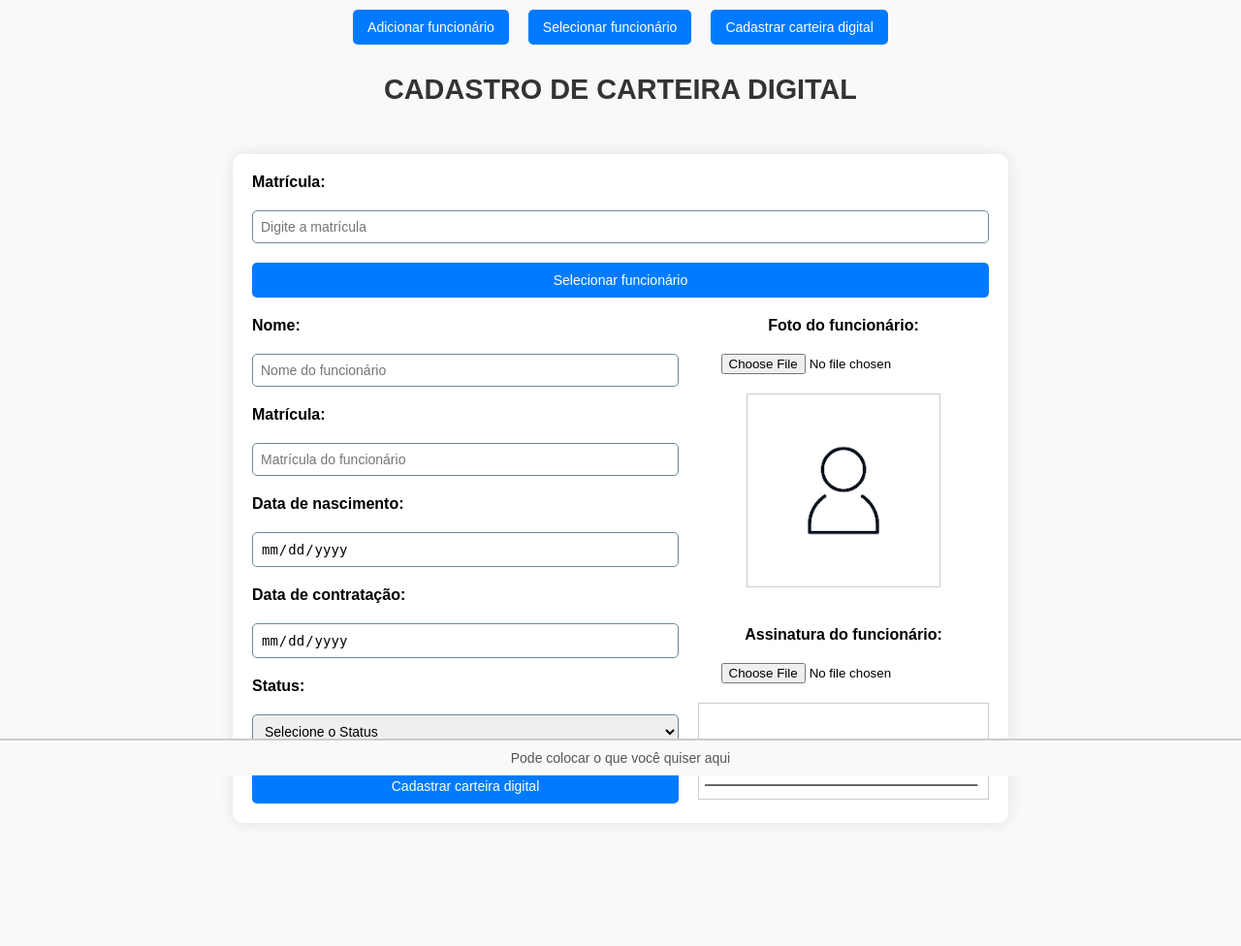
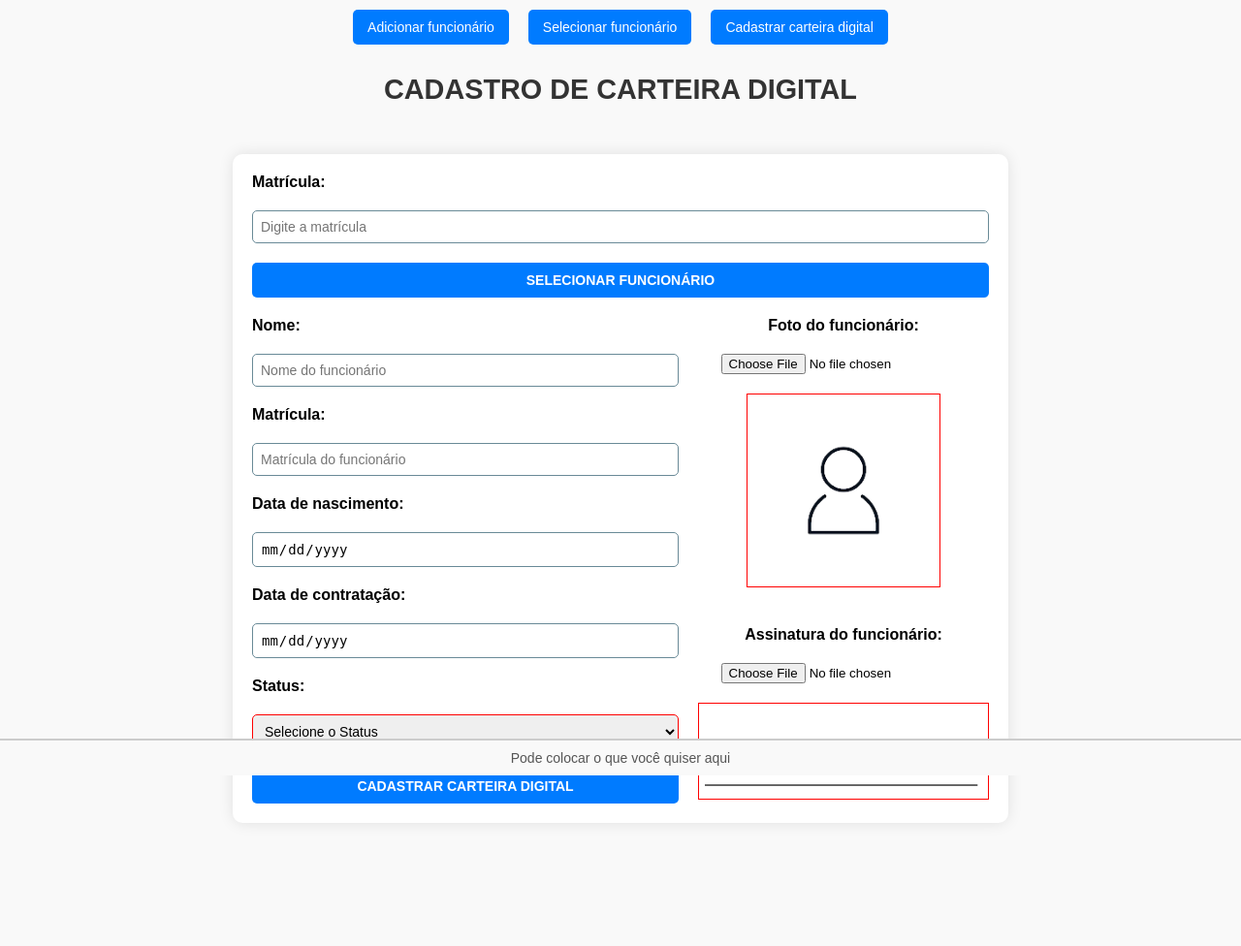
Before and after one commit to paulovarrone/CadastrosFuncionario, a Flask app: page /carteiradigital in a window 1280 px wide. Shown: the whole page at 97% size. Run offline with Flask 3, Linux system fonts and the light colour scheme.

Commit message:
estilos e cores

```diff
--- a/static/css/carteira.css
+++ b/static/css/carteira.css
@@ -102,7 +102,7 @@
   }
 
   #imgFoto, #imgAssinatura {
-    border: 1px solid #ccc;
+    border: 1px solid #ff0000;
     object-fit: cover;
   }
 
@@ -150,3 +150,7 @@
     font-weight: bold;
     font-size: 20px;
   }
+
+  #status {
+    border: 1px solid red;
+  }
--- a/templates/carteira.html
+++ b/templates/carteira.html
@@ -26,7 +26,7 @@
           <label for="matricula">Matrícula:</label>
           <input type="text" id="matricula" name="matricula" placeholder="Digite a matrícula" required value="{{ pessoa.matricula if pessoa else '' }}">
 
-          <button id="selectFuncionario" type="submit">Selecionar funcionário</button>
+          <button id="selectFuncionario" type="submit"><b>SELECIONAR FUNCIONÁRIO</b></button>
         </div>
       </form>
 
@@ -53,7 +53,7 @@
             <option value="Desligado">Desligado</option>
           </select>
 
-          <button id="cadastrarCarteirinha" type="submit">Cadastrar carteira digital</button>
+          <button id="cadastrarCarteirinha" type="submit"><b>CADASTRAR CARTEIRA DIGITAL</b></button>
         </div>
 
         <div class="photo-section">
--- a/templates/index.html
+++ b/templates/index.html
@@ -41,7 +41,7 @@
           <option value="Desligado">Desligado</option>
         </select>
 
-        <button id="cadastrarFuncionario" type="submit">Cadastrar</button>
+        <button id="cadastrarFuncionario" type="submit"><b>CADASTRAR FUNCIONÁRIO</b></button>
       </div>
 
       <div class="photo-section">
--- a/templates/select.html
+++ b/templates/select.html
@@ -35,7 +35,7 @@
         <label for="status">Status:</label>
         <input type="text" id="status" name="status" value="{{ pessoa.status if pessoa else '' }}" placeholder="Status do funcionário" readonly>
 
-        <button id="selectFuncionario" type="submit">Selecionar funcionário</button>
+        <button id="selectFuncionario" type="submit"><b>SELECIONAR FUNCIONÁRIO</b></button>
       </div>
 
       <div class="photo-section">
```
